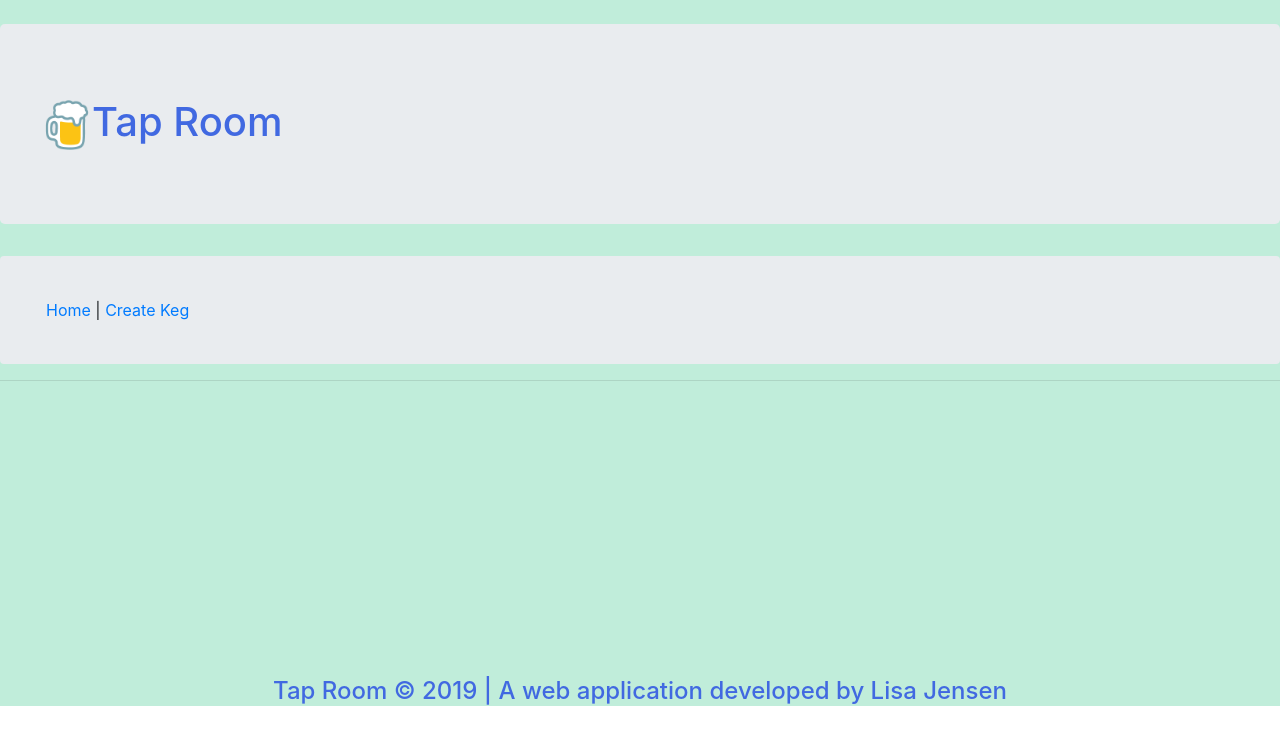
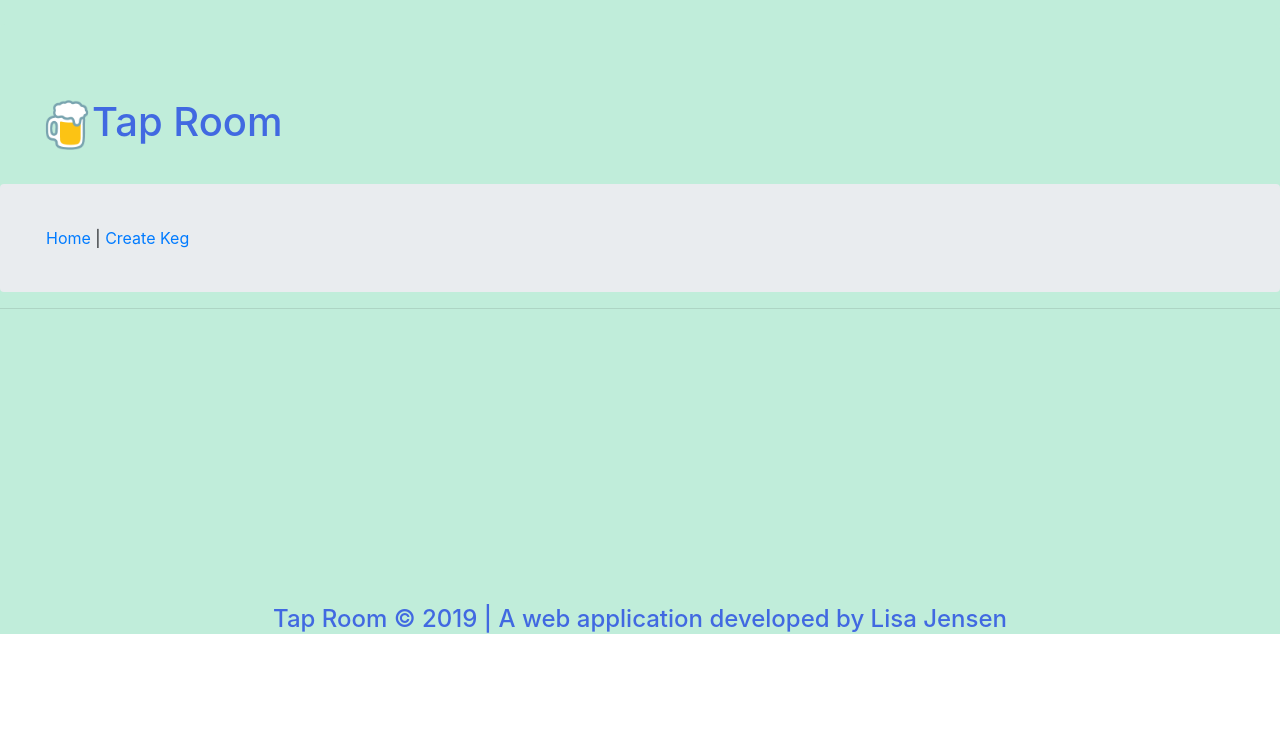
Before and after one commit to LisaMJensen/Tap-Room, a React app: page / in a window 1280 px wide. Shown: the top 744 px of the page. Built offline with nearby package versions, Linux system fonts and the light colour scheme.

Commit message:
add some bootstrap/reactstrap styling

```diff
--- a/src/components/Header.jsx
+++ b/src/components/Header.jsx
@@ -29,7 +29,7 @@ function Header() {
             }
             `}</style>
       &nbsp;
-        <Jumbotron bg="danger">
+        <Jumbotron style={{ backgroundColor: '#c0edda', backgroundSize: 'cover', height: '100px', display: 'flex', alignContent: 'center' }}>
         <h1><img src={beerMug} alt="beer mug logo" />
           Tap Room</h1>
       </Jumbotron>
```
